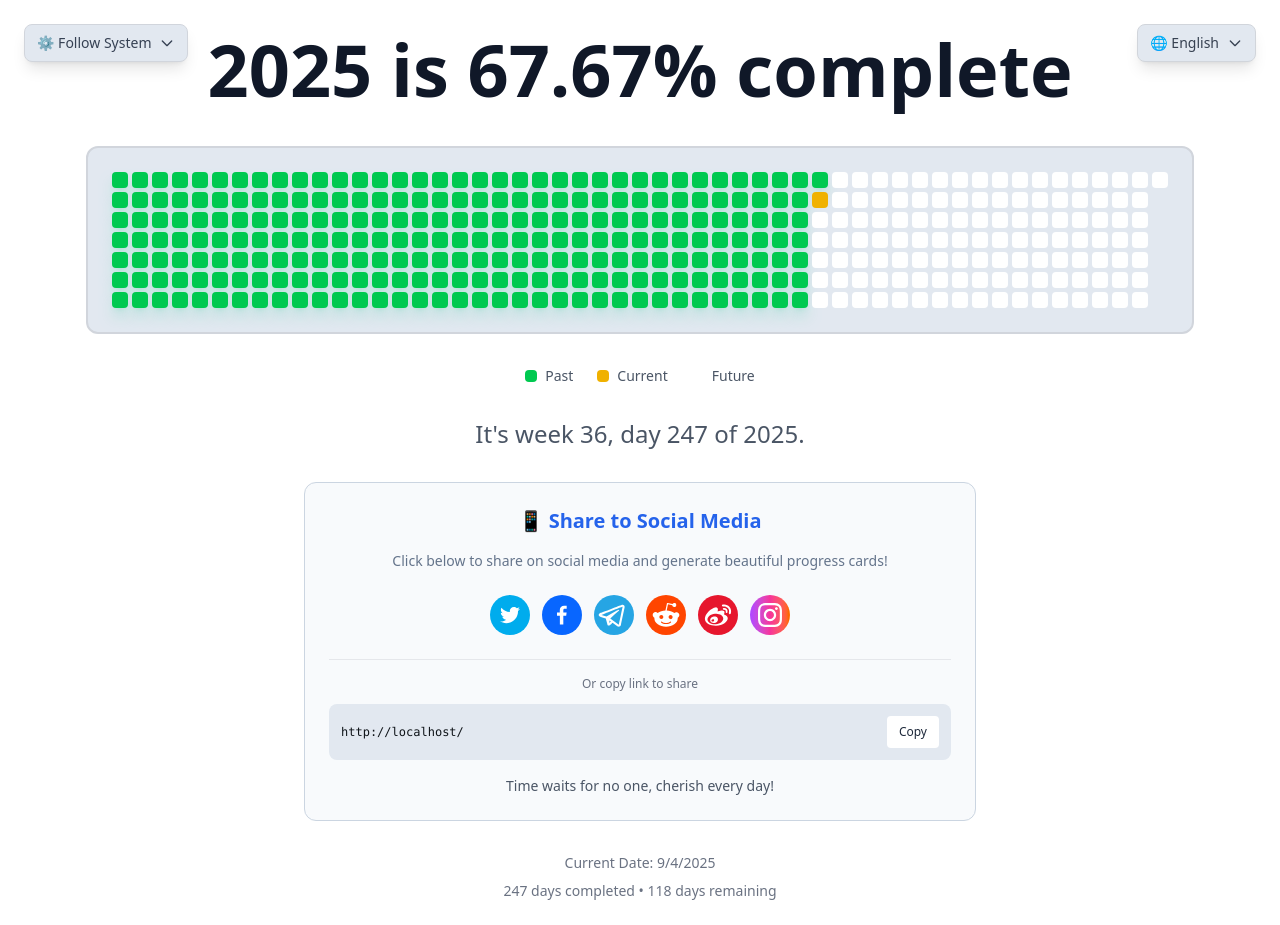
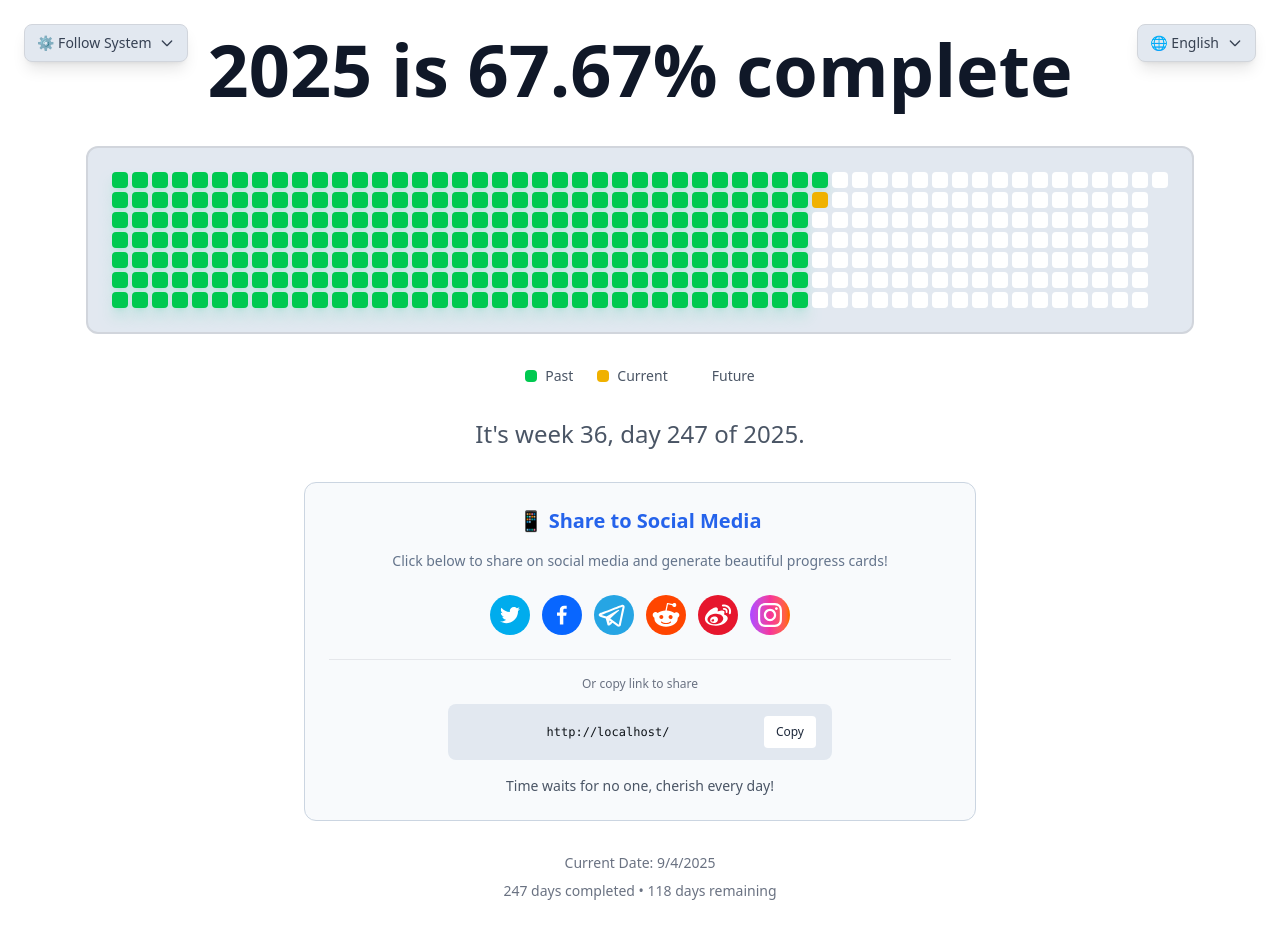
Before and after one commit to cholf5/year-progress, a Next.js app: page / in a window 1280 px wide. Built offline with nearby package versions, Linux system fonts and the light colour scheme.

Commit message:
Enhance copy container styling: improve layout and add text overflow handling for better URL visibility

```diff
--- a/src/app/globals.css
+++ b/src/app/globals.css
@@ -226,9 +226,13 @@ html.dark div[class*="bg-gray-100"]:not(.copy-container) {
   background-color: #1e2939 !important; /* 恢复复制容器的背景色 */
 }
 
-/* URL文字颜色 */
+/* URL文字颜色和样式 */
 .copy-container span {
-  color: #0f1419 !important; /* 亮色主题下的URL改为白色 */
+  color: #0f1419 !important; /* 亮色主题下的URL颜色 */
+  white-space: nowrap;
+  overflow: hidden;
+  text-overflow: ellipsis;
+  padding: 0 12px; /* 左右留出一些空间 */
 }
 
 .dark .copy-container span {
--- a/src/app/page.tsx
+++ b/src/app/page.tsx
@@ -575,8 +575,9 @@ export default function Home() {
             <p className="text-gray-500 dark:text-gray-400 text-xs text-center mb-3 transition-colors duration-300">
               {t('orCopyLink')}
             </p>
-            <div className="flex flex-col sm:flex-row items-stretch sm:items-center gap-3 bg-gray-100 p-3 rounded-lg transition-colors duration-300 copy-container">
-              <span className="text-gray-700 dark:text-gray-300 flex-1 text-left font-mono text-xs break-all transition-colors duration-300">
+            <div className="flex justify-center">
+              <div className="flex items-center gap-3 bg-gray-100 px-4 py-3 rounded-lg transition-colors duration-300 copy-container w-96">
+                <span className="text-gray-700 dark:text-gray-300 font-mono text-xs transition-colors duration-300 flex-1 text-center min-w-0">
                   {typeof window !== 'undefined' ? window.location.href : ''}
                 </span>
                 <button
@@ -585,6 +586,7 @@ export default function Home() {
                 >
                   {copySuccess ? t('copied') : t('copy')}
                 </button>
+              </div>
             </div>
           </div>
 
```
Lines whose indentation alone changed are shown as unchanged.
